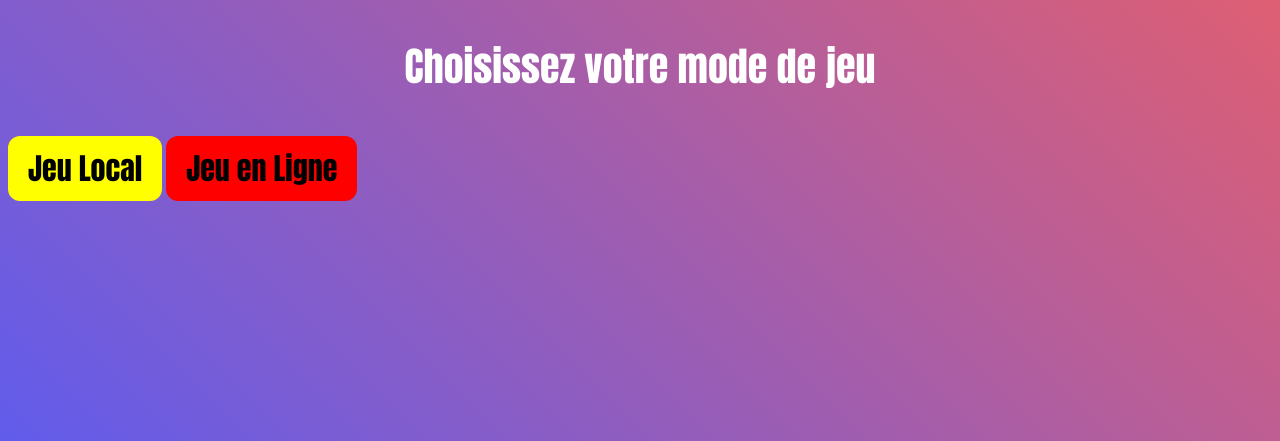
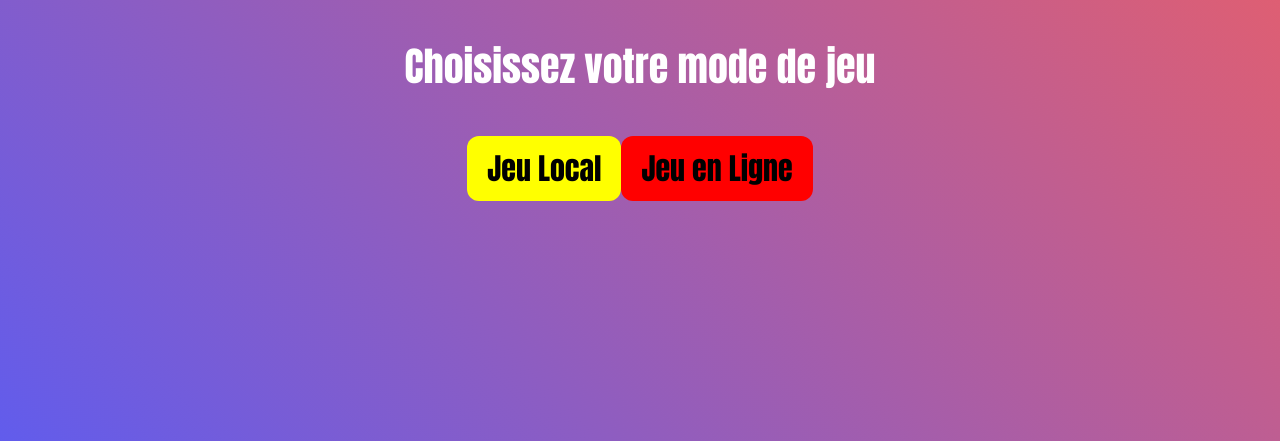
Before and after one commit to ThekingOfTotem/Puissance_4, a PHP site: page / in a window 1280 px wide. Shown: the part 287-728 px from the top of the page. Run offline with PHP 8.4, Linux system fonts and the light colour scheme.

Commit message:
Update indexStyle.css

```diff
--- a/CSS/indexStyle.css
+++ b/CSS/indexStyle.css
@@ -28,7 +28,9 @@
  }
 
  #block_button{
+    display: flex;
     align-items: center;
+    justify-content: center;
  }
 
  #titre{
```
